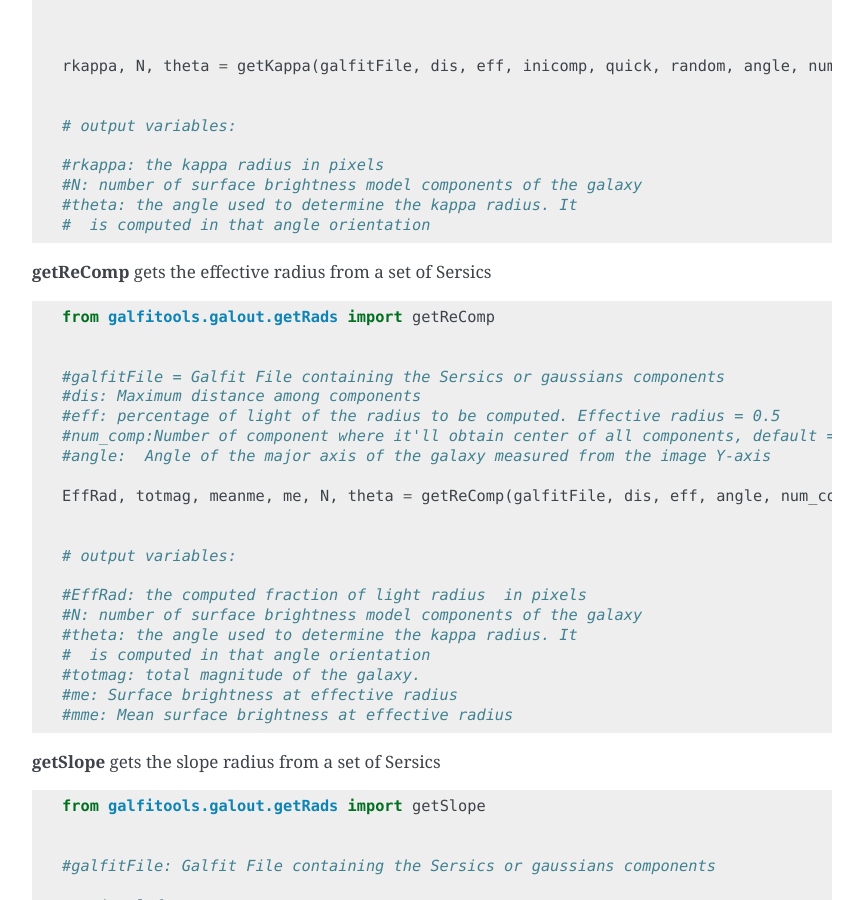
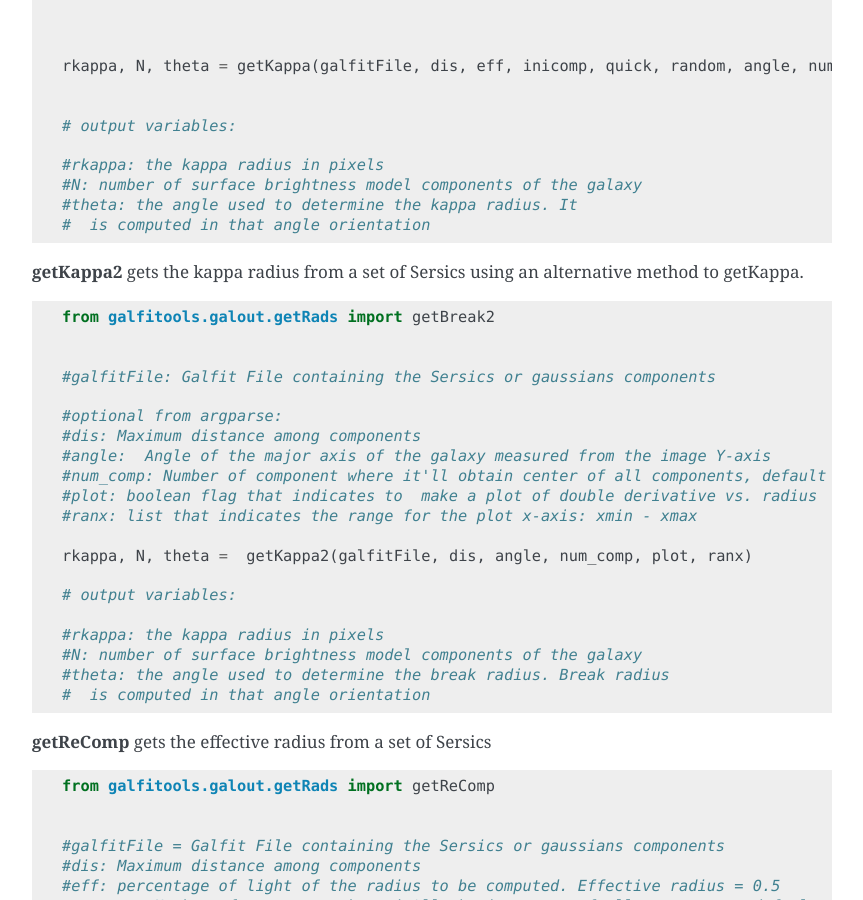
Before and after one commit to canorve/GALFITools, a Sphinx documentation site: the page built from docs/api.rst, in a window 1280 px wide and 900 px high, scrolled down 10901 px. Shown: the whole window, without its empty margins (338-1201 px from the left). Built offline with Sphinx 7.4.7, drawn with Linux system fonts in a browser that asks for light colours.

```diff
--- a/docs/api.rst
+++ b/docs/api.rst
@@ -667,6 +667,34 @@ alternative method to getBreak.
     #  is computed in that angle orientation
 
 
+**getKappa2** gets the kappa radius from a set of Sersics using an
+alternative method to getKappa.
+
+::
+
+    from galfitools.galout.getRads import getBreak2
+
+
+    #galfitFile: Galfit File containing the Sersics or gaussians components
+
+    #optional from argparse:
+    #dis: Maximum distance among components
+    #angle:  Angle of the major axis of the galaxy measured from the image Y-axis
+    #num_comp: Number of component where it'll obtain center of all components, default = 1
+    #plot: boolean flag that indicates to  make a plot of double derivative vs. radius
+    #ranx: list that indicates the range for the plot x-axis: xmin - xmax
+
+    rkappa, N, theta =  getKappa2(galfitFile, dis, angle, num_comp, plot, ranx)
+
+    # output variables:
+
+    #rkappa: the kappa radius in pixels
+    #N: number of surface brightness model components of the galaxy
+    #theta: the angle used to determine the break radius. Break radius
+    #  is computed in that angle orientation
+
+
+
 
 
 
```
Also changed, not shown: docs/howto.rst (+21 -0 lines).
